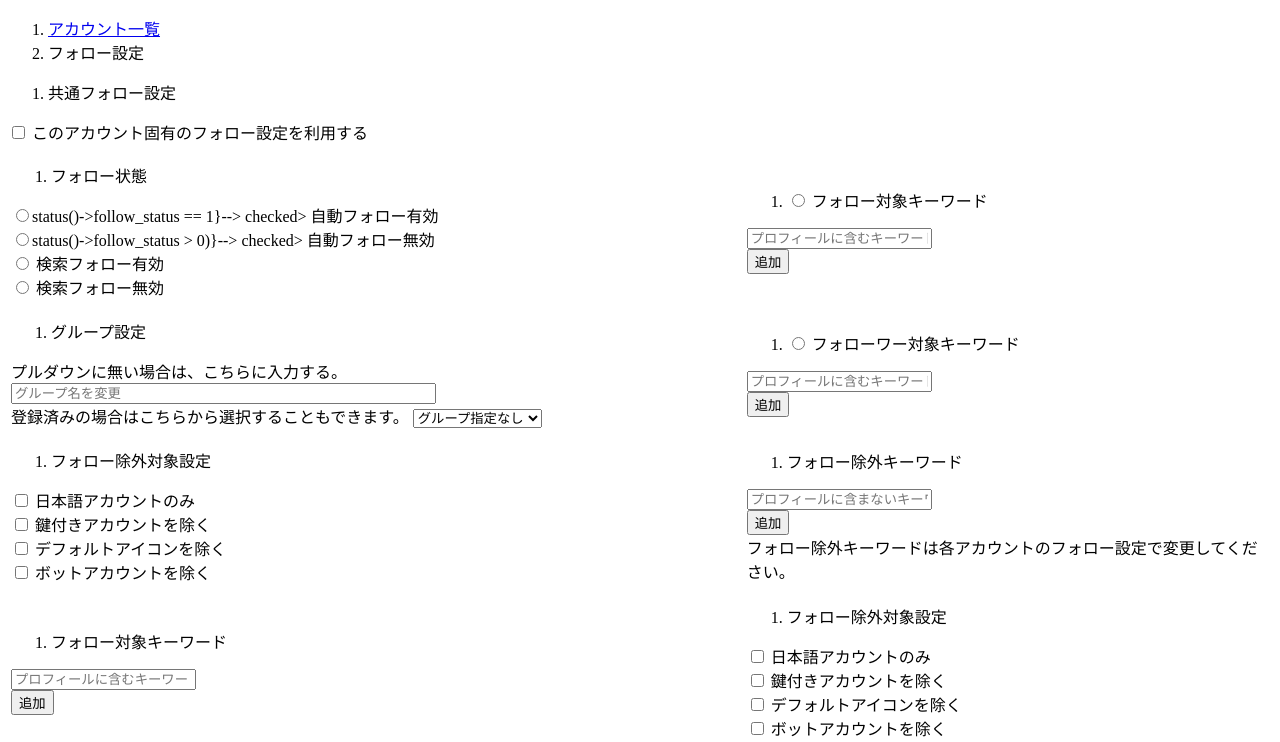
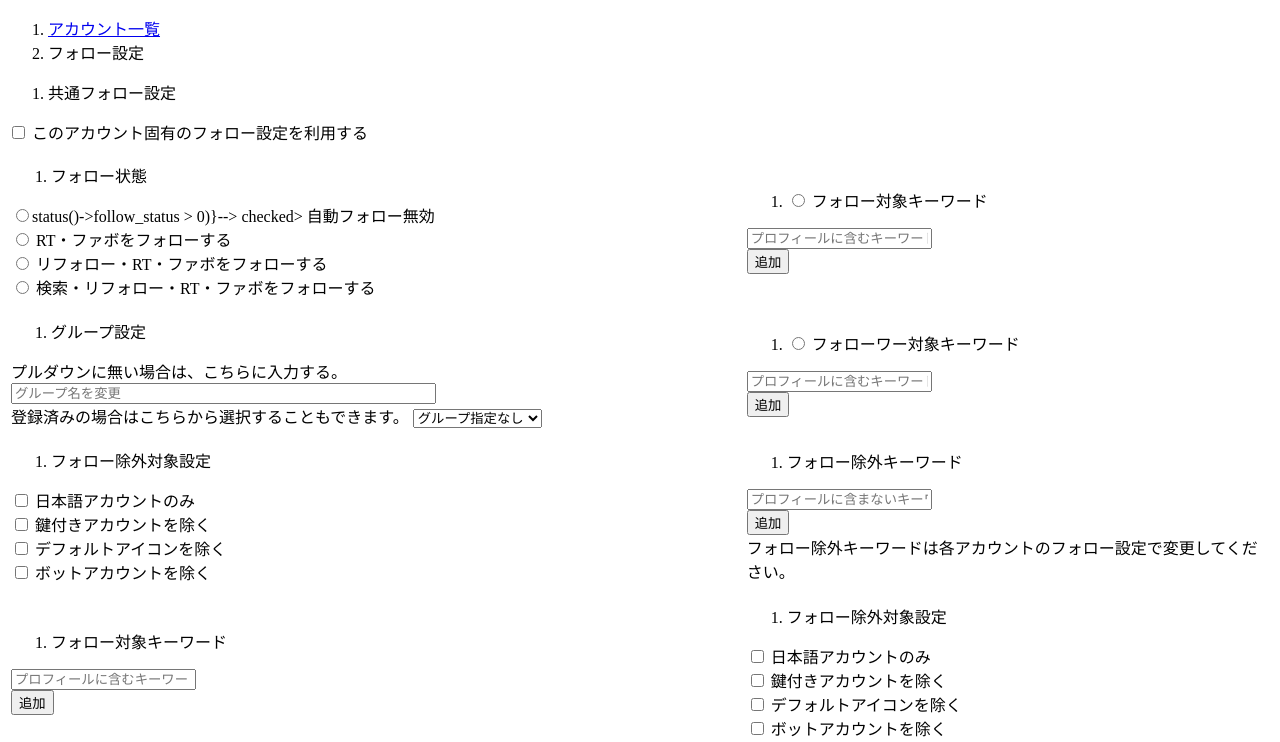
Before and after one commit to NAONAOx1126/Infection, a PHP site: page /templates/default/follow.html in a window 1280 px wide. Shown: the top 742 px of the page. Run offline with PHP 8.4, Linux system fonts and the light colour scheme.

Commit message:
#1.1.14 フォローターゲットを設定変更するように修正

```diff
--- a/templates/default/follow.html
+++ b/templates/default/follow.html
@@ -42,25 +42,25 @@
                             <div class="form-group">
                                 <div class="col-md-6">
                                     <div class="radio">
-                                        <label> <input type="radio" data-column="follow_status_<!--{$account->account_id|default:0}-->" class="follow_status" name="follow_status" value="<!--{if $account->status()->follow_status == 1}--><!--{$account->status()->follow_status}--><!--{else}-->1<!--{/if}-->"<!--{if $account->status()->follow_status == 1}--> checked<!--{/if}-->> 自動フォロー有効
+                                        <label> <input type="radio" data-column="follow_target_<!--{$account->account_id|default:0}-->" class="follow_target" name="follow_target" value="0"<!--{if !($account->status()->follow_status > 0)}--> checked<!--{/if}-->> 自動フォロー無効
                                         </label>
                                     </div>
                                 </div>
                                 <div class="col-md-6">
                                     <div class="radio">
-                                        <label> <input type="radio" data-column="follow_status_<!--{$account->account_id|default:0}-->" class="follow_status" name="follow_status" value="0"<!--{if !($account->status()->follow_status > 0)}--> checked<!--{/if}-->> 自動フォロー無効
+                                        <label> <input type="radio" data-column="follow_target_<!--{$account->account_id|default:0}-->" class="follow_target" name="follow_target" value="1"> RT・ファボをフォローする
                                         </label>
                                     </div>
                                 </div>
                                 <div class="col-md-6">
                                     <div class="radio">
-                                        <label> <input type="radio" data-column="ignore_search_follow_<!--{$account->account_id|default:0}-->" class="ignore_search_follow" name="ignore_search_follow" value="0"> 検索フォロー有効
+                                        <label> <input type="radio" data-column="follow_target_<!--{$account->account_id|default:0}-->" class="follow_target" name="follow_target" value="2"> リフォロー・RT・ファボをフォローする
                                         </label>
                                     </div>
                                 </div>
                                 <div class="col-md-6">
                                     <div class="radio">
-                                        <label> <input type="radio" data-column="ignore_search_follow_<!--{$account->account_id|default:0}-->" class="ignore_search_follow" name="ignore_search_follow" value="1"> 検索フォロー無効
+                                        <label> <input type="radio" data-column="follow_target_<!--{$account->account_id|default:0}-->" class="follow_target" name="follow_target" value="3"> 検索・リフォロー・RT・ファボをフォローする
                                         </label>
                                     </div>
                                 </div>
--- a/templates/default/follow/follow_js.phtml
+++ b/templates/default/follow/follow_js.phtml
@@ -92,7 +92,7 @@ $(function(){
         });
     });
 
-    $(".ignore_search_follow").click(function(){
+    $(".follow_target").click(function(){
         var $this = $(this);
         $.ajax({
             "type": "POST",
@@ -107,7 +107,6 @@ $(function(){
             }
         });
     });
-
 
     $(".follow_type, .account_attribute, .follow_unit, .follow_unit_interval, .unfollow_unit, .unfollow_unit_interval, .refollow_timeout, .follower_limit, .follow_ratio, .daily_follows, .daily_unfollows").change(function(){
         var $this = $(this);
```
